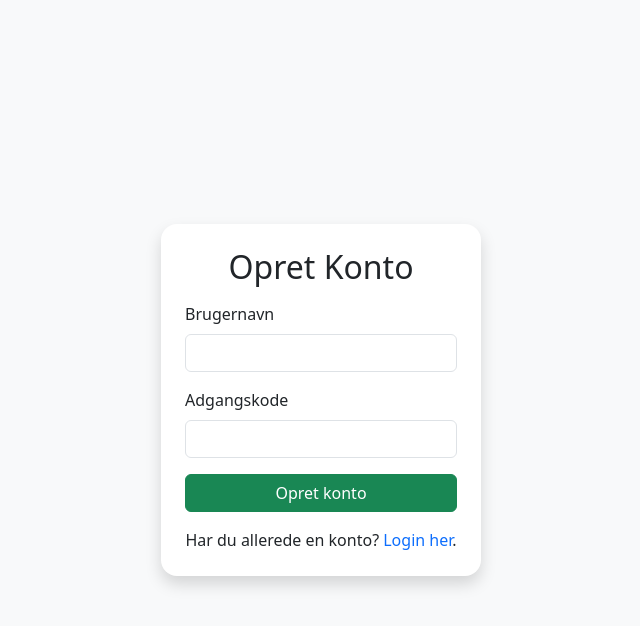
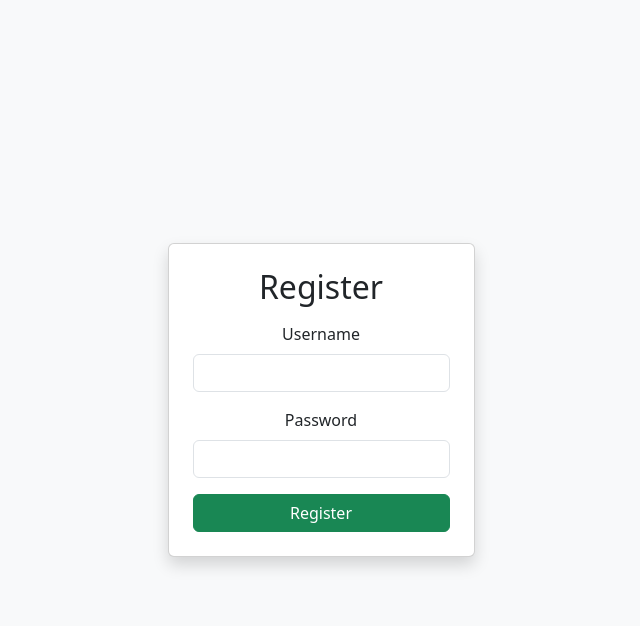
Before and after one commit to Line-WH/bog_bingo, a PHP site: page /register.php in a window 1280 px wide. Shown: the top 626 px of the page, without its empty margins (319-959 px from the left). Run offline with PHP 8.4, Linux system fonts and the light colour scheme; style sheets or scripts are compiled from the project's sources.

Commit message:
Jeg har opdateret register.php, login.php og dashboard.php.

```diff
--- a/register.php
+++ b/register.php
@@ -4,63 +4,68 @@
  */
 
 require "settings/init.php";
-require "classes/Auth.php";
+
 session_start();
 
 $error = "";
-$username = "";
+$success = "";
 
-if ($_SERVER["REQUEST_METHOD"] === "POST") {
-    $username = trim($_POST["username"] ?? "");
-    $password = $_POST["password"] ?? "";
+if ($_SERVER["REQUEST_METHOD"] == "POST") {
+    $username = htmlspecialchars($_POST["username"]);   // beholdt som før
+    $password = $_POST["password"] ?? "";              // IKKE htmlspecialchars på password
 
-    $error = Auth::register($db, $username, $password);
+    if (strlen($username) < 3 || strlen($username) > 14) {
+        $error = "Username must be between 3 and 14 characters";
+    } else {
+        // NYT (minimalt): gem i din eksisterende tabel `login` med hash
+        $hash = password_hash($password, PASSWORD_DEFAULT);
+        $db->sql(
+                "INSERT INTO login (loginNavn, loginKodeord) VALUES (:u, :p)",
+                [":u" => $username, ":p" => $hash]
+        );
 
-    if ($error === "") {
-        // Fetcher LoginId
-        $user = Auth::getUserByUsername($db, $username);
-        Auth::loginUserSession((int)$user->loginId, $user->loginNavn);
-
-        header("Location: dashboard.php?registered=1");
+        // DIT EKSISTERENDE FLOW:
+        $_SESSION["userId"] = $username;
+        header("location: dashboard.php");
         exit();
     }
 }
 ?>
-<!doctype html>
+
+<!DOCTYPE html>
 <html lang="da">
 <head>
     <meta charset="utf-8">
-    <title>Registrer · Bog Bingo</title>
+    <title>Bog Bingo</title>
+    <meta name="robots" content="All">
+    <meta name="author" content="Udgiver">
+    <meta name="copyright" content="Information om copyright">
+    <link href="css/styles.css" rel="stylesheet" type="text/css">
+    <link href="https://cdn.jsdelivr.net/npm/bootstrap@5.3.3/dist/css/bootstrap.min.css" rel="stylesheet">
     <meta name="viewport" content="width=device-width, initial-scale=1">
-    <link href="css/styles.css" rel="stylesheet">
 </head>
+
 <body class="bg-light d-flex flex-column justify-content-center align-items-center vh-100 text-center">
-<div class="card p-4 shadow" style="min-width:320px;max-width:420px;">
-    <h2 class="mb-3">Opret Konto</h2>
+<div class="card p-4 shadow" style="min-width: 300px;">
+    <h2 class="mb-3">Register</h2>
 
     <?php if ($error): ?>
-        <div class="alert alert-danger"><?= htmlspecialchars($error) ?></div>
+        <div class="alert alert-danger"><?= $error ?></div>
     <?php endif; ?>
 
-    <form method="POST" novalidate>
-        <div class="mb-3 text-start">
-            <label class="form-label">Brugernavn</label>
-            <input type="text" name="username" class="form-control"
-                   minlength="3" maxlength="20"
-                   value="<?= htmlspecialchars($username) ?>" required>
+    <form method="POST">
+        <div class="mb-3">
+            <label class="form-label">Username</label>
+            <input type="text" name="username" class="form-control" required>
         </div>
 
-        <div class="mb-3 text-start">
-            <label class="form-label">Adgangskode</label>
-            <input type="password" name="password" class="form-control" minlength="8" required>
+        <div class="mb-3">
+            <label class="form-label">Password</label>
+            <input type="password" name="password" class="form-control" required>
         </div>
 
-        <button class="btn btn-success w-100">Opret konto</button>
+        <button class="btn btn-success w-100" type="submit">Register</button>
     </form>
-
-    <p class="mt-3 mb-0">
-        Har du allerede en konto? <a href="login.php">Login her</a>.
-    </p>
 </div>
 </body>
 </html>
```
Also changed, not shown: dashboard.php (+41 -50 lines), login.php (+5 -10 lines).
